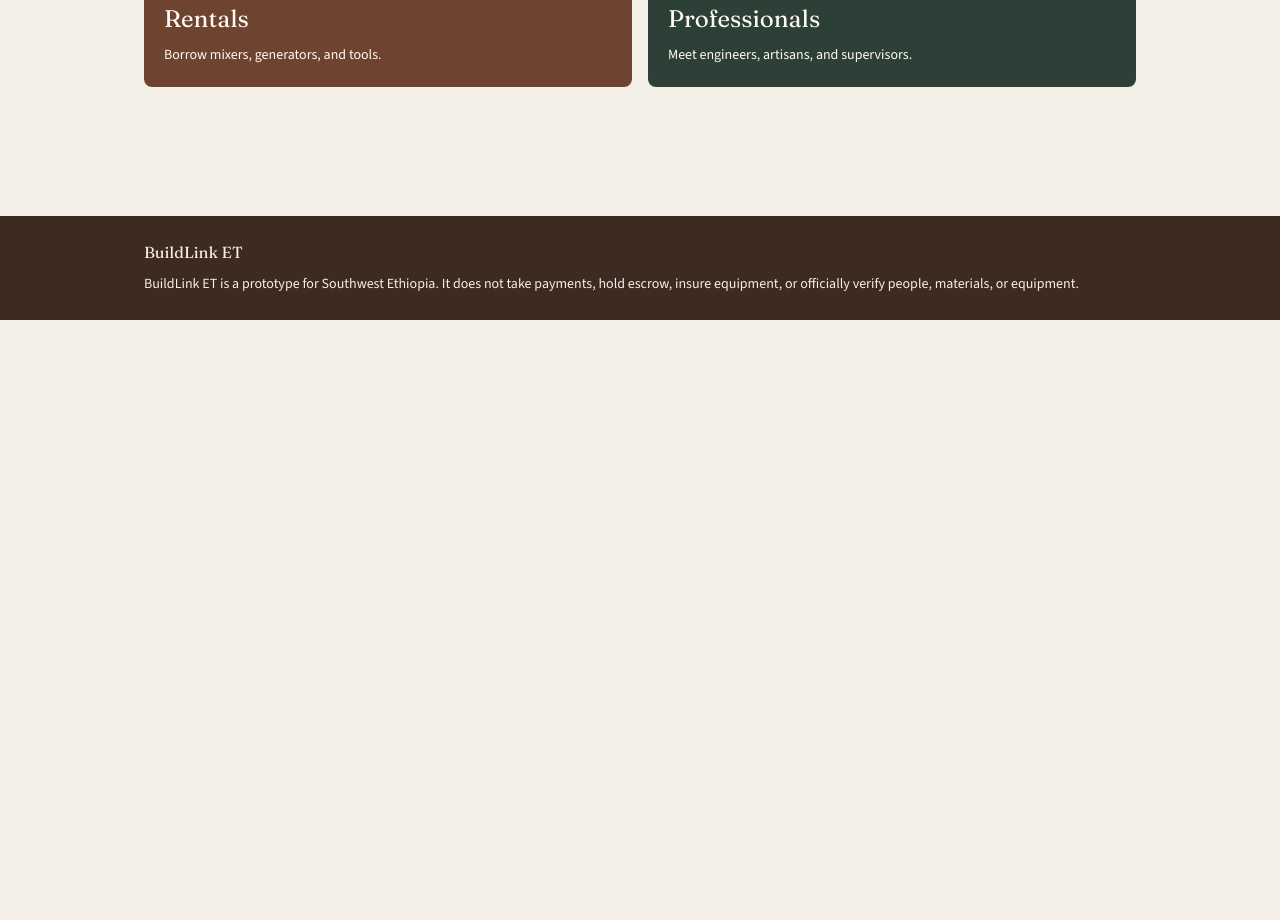
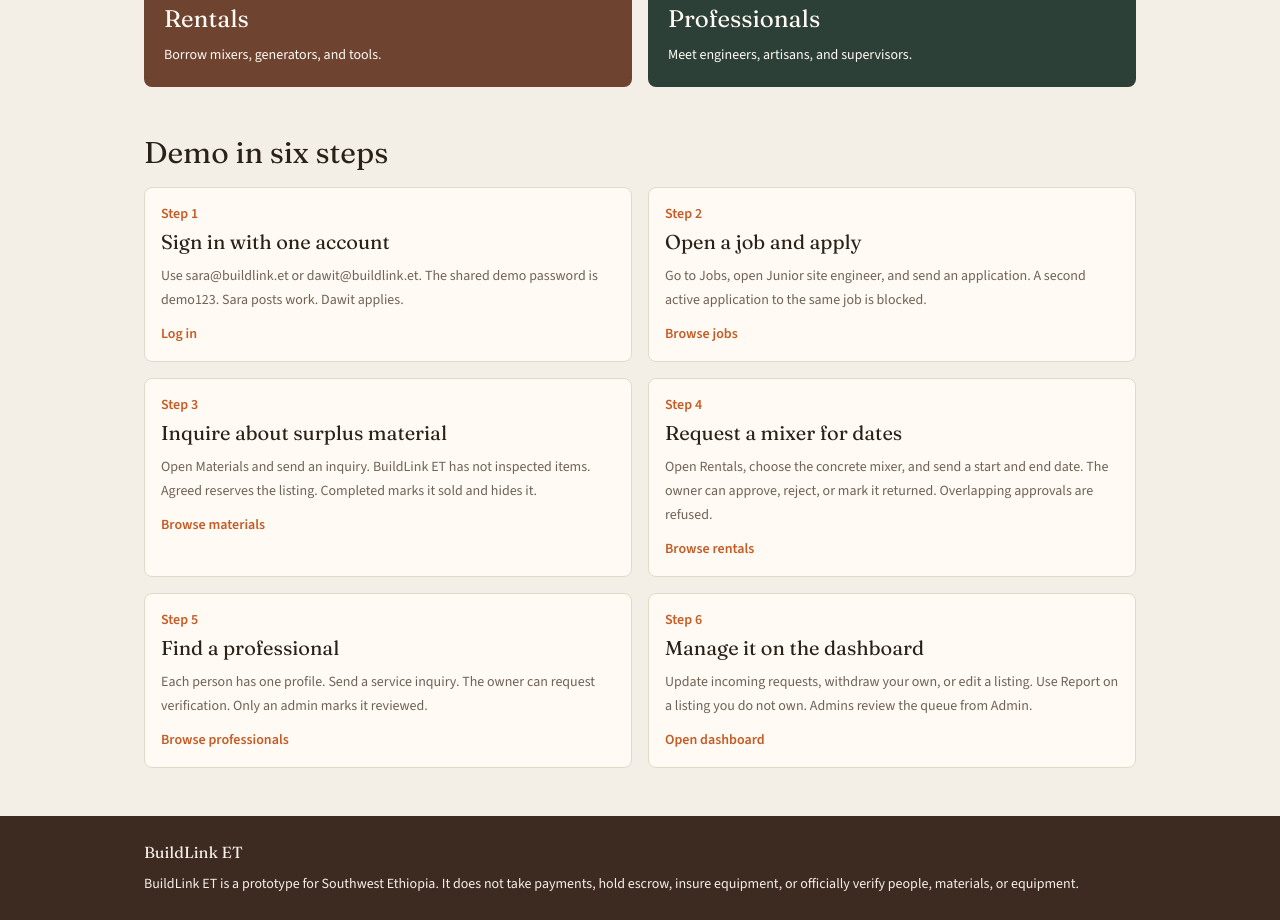
Before and after one commit to yeabsraabera/BuildLink-ET, a Next.js app: page / in a window 1280 px wide. Shown: the part 480-1400 px from the top of the page. Before the commit the page ends 800 px from the top, so only its background shows below. Built offline with nearby package versions, Linux system fonts and the light colour scheme; no server answers.

Commit message:
Add the six-step demo on the home page.
The landing page walks through jobs, materials, rentals, professionals, and the dashboard.

```diff
--- a/src/app/page.tsx
+++ b/src/app/page.tsx
@@ -27,18 +27,54 @@ const modules = [
   },
 ] as const;
 
+const steps = [
+  {
+    title: "Sign in with one account",
+    text: "Use sara@buildlink.et or dawit@buildlink.et. The shared demo password is demo123. Sara posts work. Dawit applies.",
+    href: "/login",
+    link: "Log in",
+  },
+  {
+    title: "Open a job and apply",
+    text: "Go to Jobs, open Junior site engineer, and send an application. A second active application to the same job is blocked.",
+    href: "/jobs",
+    link: "Browse jobs",
+  },
+  {
+    title: "Inquire about surplus material",
+    text: "Open Materials and send an inquiry. BuildLink ET has not inspected items. Agreed reserves the listing. Completed marks it sold and hides it.",
+    href: "/materials",
+    link: "Browse materials",
+  },
+  {
+    title: "Request a mixer for dates",
+    text: "Open Rentals, choose the concrete mixer, and send a start and end date. The owner can approve, reject, or mark it returned. Overlapping approvals are refused.",
+    href: "/rentals",
+    link: "Browse rentals",
+  },
+  {
+    title: "Find a professional",
+    text: "Each person has one profile. Send a service inquiry. The owner can request verification. Only an admin marks it reviewed.",
+    href: "/professionals",
+    link: "Browse professionals",
+  },
+  {
+    title: "Manage it on the dashboard",
+    text: "Update incoming requests, withdraw your own, or edit a listing. Use Report on a listing you do not own. Admins review the queue from Admin.",
+    href: "/dashboard",
+    link: "Open dashboard",
+  },
+] as const;
+
 export default function HomePage() {
   return (
     <div className="mx-auto w-full max-w-5xl px-4 py-12">
       <p className="text-sm font-semibold tracking-wide text-accent">Southwest Ethiopia</p>
       <h1 className="mt-2 font-display text-4xl text-foreground sm:text-5xl">BuildLink ET</h1>
       <p className="mt-4 max-w-xl text-lg leading-8 text-muted">
-        Jobs, surplus materials, equipment rentals, and professionals. One account, starting in
-        Jimma.
+        Jobs, surplus materials, equipment rentals, and professionals. One account, starting in Jimma.
       </p>
-      <p className="mt-3 font-display text-2xl text-foreground">
-        Build smarter. Connect better. Waste less.
-      </p>
+      <p className="mt-3 font-display text-2xl text-foreground">Build smarter. Connect better. Waste less.</p>
       <div className="mt-8 grid gap-4 sm:grid-cols-2">
         {modules.map((item) => (
           <Link
@@ -51,6 +87,21 @@ export default function HomePage() {
           </Link>
         ))}
       </div>
+      <section className="mt-12">
+        <h2 className="font-display text-3xl">Demo in six steps</h2>
+        <ol className="mt-4 grid gap-4 sm:grid-cols-2">
+          {steps.map((step, index) => (
+            <li key={step.title} className="rounded-lg border border-line bg-surface p-4">
+              <p className="text-sm font-semibold text-accent">Step {index + 1}</p>
+              <h3 className="mt-1 font-display text-xl">{step.title}</h3>
+              <p className="mt-2 text-sm leading-6 text-muted">{step.text}</p>
+              <Link href={step.href} className="mt-3 inline-block text-sm font-semibold text-accent">
+                {step.link}
+              </Link>
+            </li>
+          ))}
+        </ol>
+      </section>
     </div>
   );
 }
--- a/src/components/listing-form.tsx
+++ b/src/components/listing-form.tsx
@@ -97,7 +97,7 @@ export function ListingForm({ type, mode, id }: { type: ListingType; mode: "crea
       description: String(form.get("description") || ""),
       category: String(form.get("category") || ""),
       locationId: String(form.get("locationId") || ""),
-      imageUrl: String(form.get("imageUrl") || "") || undefined,
+      imageUrl: String(form.get("imageUrl") || ""),
       details,
     };
     try {
```
